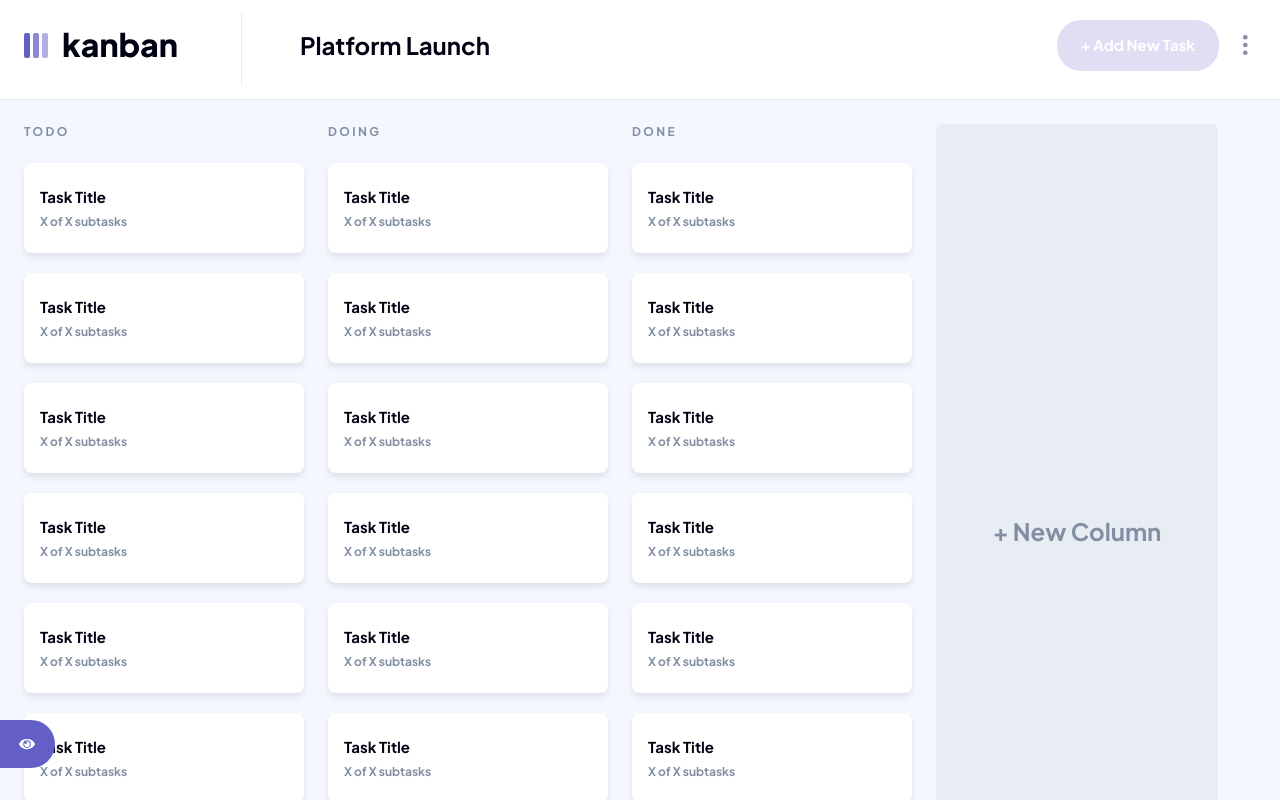
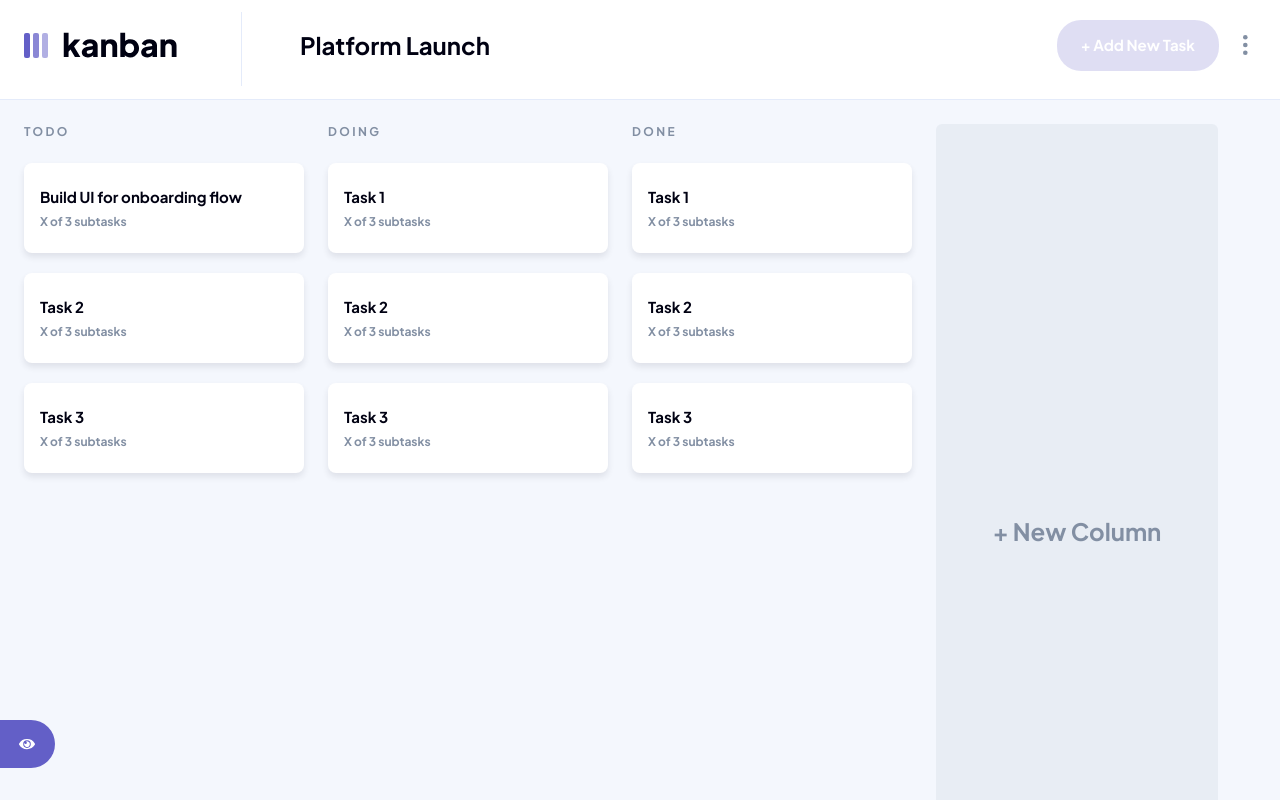
Before and after one commit to BBualdo/kanban-task-manager, a Next.js app: page / in a window 1280 px wide. Built offline with nearby package versions, Linux system fonts and the light colour scheme.

Commit message:
Mapped over tasks

```diff
--- a/app/components/Column.tsx
+++ b/app/components/Column.tsx
@@ -1,51 +1,17 @@
 import { ColumnProps } from "@/ts/types";
+import Task from "./Task";
 
-const Column = ({ columnName }: ColumnProps) => {
+import { v4 as uuidv4 } from "uuid";
+
+const Column = ({ columnName, tasks }: ColumnProps) => {
+  console.log(tasks);
+  const taskElement = tasks.map((task) => (
+    <Task key={uuidv4()} taskName={task.name} subtasks={task.subtasks} />
+  ));
   return (
     <div className="flex flex-col gap-6 min-w-[280px]">
       <h4 className="uppercase text-medium_grey">{columnName}</h4>
-      <div className="flex flex-col gap-5">
-        <div className="py-6 px-4 bg-white flex flex-col gap-2 rounded-[8px] shadow-[0_4px_6px_0] shadow-dark_grey/10">
-          <h3 className="text-black">Task Title</h3>
-          <p className="p-md text-medium_grey">X of X subtasks</p>
-        </div>
-        <div className="py-6 px-4 bg-white flex flex-col gap-2 rounded-[8px] shadow-[0_4px_6px_0] shadow-dark_grey/10">
-          <h3 className="text-black">Task Title</h3>
-          <p className="p-md text-medium_grey">X of X subtasks</p>
-        </div>
-        <div className="py-6 px-4 bg-white flex flex-col gap-2 rounded-[8px] shadow-[0_4px_6px_0] shadow-dark_grey/10">
-          <h3 className="text-black">Task Title</h3>
-          <p className="p-md text-medium_grey">X of X subtasks</p>
-        </div>
-        <div className="py-6 px-4 bg-white flex flex-col gap-2 rounded-[8px] shadow-[0_4px_6px_0] shadow-dark_grey/10">
-          <h3 className="text-black">Task Title</h3>
-          <p className="p-md text-medium_grey">X of X subtasks</p>
-        </div>
-        <div className="py-6 px-4 bg-white flex flex-col gap-2 rounded-[8px] shadow-[0_4px_6px_0] shadow-dark_grey/10">
-          <h3 className="text-black">Task Title</h3>
-          <p className="p-md text-medium_grey">X of X subtasks</p>
-        </div>
-        <div className="py-6 px-4 bg-white flex flex-col gap-2 rounded-[8px] shadow-[0_4px_6px_0] shadow-dark_grey/10">
-          <h3 className="text-black">Task Title</h3>
-          <p className="p-md text-medium_grey">X of X subtasks</p>
-        </div>
-        <div className="py-6 px-4 bg-white flex flex-col gap-2 rounded-[8px] shadow-[0_4px_6px_0] shadow-dark_grey/10">
-          <h3 className="text-black">Task Title</h3>
-          <p className="p-md text-medium_grey">X of X subtasks</p>
-        </div>
-        <div className="py-6 px-4 bg-white flex flex-col gap-2 rounded-[8px] shadow-[0_4px_6px_0] shadow-dark_grey/10">
-          <h3 className="text-black">Task Title</h3>
-          <p className="p-md text-medium_grey">X of X subtasks</p>
-        </div>
-        <div className="py-6 px-4 bg-white flex flex-col gap-2 rounded-[8px] shadow-[0_4px_6px_0] shadow-dark_grey/10">
-          <h3 className="text-black">Task Title</h3>
-          <p className="p-md text-medium_grey">X of X subtasks</p>
-        </div>
-        <div className="py-6 px-4 bg-white flex flex-col gap-2 rounded-[8px] shadow-[0_4px_6px_0] shadow-dark_grey/10">
-          <h3 className="text-black">Task Title</h3>
-          <p className="p-md text-medium_grey">X of X subtasks</p>
-        </div>
-      </div>
+      <div className="flex flex-col gap-5">{taskElement}</div>
     </div>
   );
 };
--- a/app/components/Feed.tsx
+++ b/app/components/Feed.tsx
@@ -19,8 +19,8 @@ const Feed = () => {
 
   const [isEmpty, setIsEmpty] = useState(false);
 
-  const columns = selectedBoard.columns!.map((column) => (
-    <Column key={uuidv4()} columnName={column.name} />
+  const columnElement = selectedBoard.columns!.map((column) => (
+    <Column key={uuidv4()} columnName={column.name} tasks={column.tasks} />
   ));
 
   return (
@@ -43,8 +43,7 @@ const Feed = () => {
       )}
       {!isEmpty && (
         <div className="pt-6 pb-13 px-6 flex gap-6 overflow-scroll">
-          {/* Columns render dynamically */}
-          {columns}
+          {columnElement}
           <button className="bg-medium_grey/10 w-[282px] h-[814px] rounded-[6px] cursor-pointer">
             <h1 className="text-medium_grey">+ New Column</h1>
           </button>
--- /dev/null
+++ b/app/components/Task.tsx
@@ -0,0 +1,13 @@
+import { TaskProps } from "@/ts/types";
+import React from "react";
+
+const Task = ({ taskName, subtasks }: TaskProps) => {
+  return (
+    <div className="py-6 px-4 bg-white flex flex-col gap-2 rounded-[8px] shadow-[0_4px_6px_0] shadow-dark_grey/10 cursor-pointer">
+      <h3 className="text-black">{taskName}</h3>
+      <p className="p-md text-medium_grey">X of {subtasks.length} subtasks</p>
+    </div>
+  );
+};
+
+export default Task;
--- a/app/data/data.ts
+++ b/app/data/data.ts
@@ -8,16 +8,16 @@ const DUMMY_BOARDS: BoardInterface[] = [
         name: "todo",
         tasks: [
           {
-            name: "Task 1",
-            subtasks: ["Subtask 1, Subtask 2, Subtask 3"],
+            name: "Build UI for onboarding flow",
+            subtasks: ["Subtask 1", "Subtask 2", "Subtask 3"],
           },
           {
             name: "Task 2",
-            subtasks: ["Subtask 1, Subtask 2, Subtask 3"],
+            subtasks: ["Subtask 1", "Subtask 2", "Subtask 3"],
           },
           {
             name: "Task 3",
-            subtasks: ["Subtask 1, Subtask 2, Subtask 3"],
+            subtasks: ["Subtask 1", "Subtask 2", "Subtask 3"],
           },
         ],
       },
@@ -26,15 +26,15 @@ const DUMMY_BOARDS: BoardInterface[] = [
         tasks: [
           {
             name: "Task 1",
-            subtasks: ["Subtask 1, Subtask 2, Subtask 3"],
+            subtasks: ["Subtask 1", "Subtask 2", "Subtask 3"],
           },
           {
             name: "Task 2",
-            subtasks: ["Subtask 1, Subtask 2, Subtask 3"],
+            subtasks: ["Subtask 1", "Subtask 2", "Subtask 3"],
           },
           {
             name: "Task 3",
-            subtasks: ["Subtask 1, Subtask 2, Subtask 3"],
+            subtasks: ["Subtask 1", "Subtask 2", "Subtask 3"],
           },
         ],
       },
@@ -43,15 +43,15 @@ const DUMMY_BOARDS: BoardInterface[] = [
         tasks: [
           {
             name: "Task 1",
-            subtasks: ["Subtask 1, Subtask 2, Subtask 3"],
+            subtasks: ["Subtask 1", "Subtask 2", "Subtask 3"],
           },
           {
             name: "Task 2",
-            subtasks: ["Subtask 1, Subtask 2, Subtask 3"],
+            subtasks: ["Subtask 1", "Subtask 2", "Subtask 3"],
           },
           {
             name: "Task 3",
-            subtasks: ["Subtask 1, Subtask 2, Subtask 3"],
+            subtasks: ["Subtask 1", "Subtask 2", "Subtask 3"],
           },
         ],
       },
@@ -65,15 +65,15 @@ const DUMMY_BOARDS: BoardInterface[] = [
         tasks: [
           {
             name: "Task 1",
-            subtasks: ["Subtask 1, Subtask 2, Subtask 3"],
+            subtasks: ["Subtask 1", "Subtask 2", "Subtask 3"],
           },
           {
             name: "Task 2",
-            subtasks: ["Subtask 1, Subtask 2, Subtask 3"],
+            subtasks: ["Subtask 1", "Subtask 2", "Subtask 3"],
           },
           {
             name: "Task 3",
-            subtasks: ["Subtask 1, Subtask 2, Subtask 3"],
+            subtasks: ["Subtask 1", "Subtask 2", "Subtask 3"],
           },
         ],
       },
@@ -82,15 +82,15 @@ const DUMMY_BOARDS: BoardInterface[] = [
         tasks: [
           {
             name: "Task 1",
-            subtasks: ["Subtask 1, Subtask 2, Subtask 3"],
+            subtasks: ["Subtask 1", "Subtask 2", "Subtask 3"],
           },
           {
             name: "Task 2",
-            subtasks: ["Subtask 1, Subtask 2, Subtask 3"],
+            subtasks: ["Subtask 1", "Subtask 2", "Subtask 3"],
           },
           {
             name: "Task 3",
-            subtasks: ["Subtask 1, Subtask 2, Subtask 3"],
+            subtasks: ["Subtask 1", "Subtask 2", "Subtask 3"],
           },
         ],
       },
@@ -99,15 +99,15 @@ const DUMMY_BOARDS: BoardInterface[] = [
         tasks: [
           {
             name: "Task 1",
-            subtasks: ["Subtask 1, Subtask 2, Subtask 3"],
+            subtasks: ["Subtask 1", "Subtask 2", "Subtask 3"],
           },
           {
             name: "Task 2",
-            subtasks: ["Subtask 1, Subtask 2, Subtask 3"],
+            subtasks: ["Subtask 1", "Subtask 2", "Subtask 3"],
           },
           {
             name: "Task 3",
-            subtasks: ["Subtask 1, Subtask 2, Subtask 3"],
+            subtasks: ["Subtask 1", "Subtask 2", "Subtask 3"],
           },
         ],
       },
@@ -121,15 +121,15 @@ const DUMMY_BOARDS: BoardInterface[] = [
         tasks: [
           {
             name: "Task 1",
-            subtasks: ["Subtask 1, Subtask 2, Subtask 3"],
+            subtasks: ["Subtask 1", "Subtask 2", "Subtask 3"],
           },
           {
             name: "Task 2",
-            subtasks: ["Subtask 1, Subtask 2, Subtask 3"],
+            subtasks: ["Subtask 1", "Subtask 2", "Subtask 3"],
           },
           {
             name: "Task 3",
-            subtasks: ["Subtask 1, Subtask 2, Subtask 3"],
+            subtasks: ["Subtask 1", "Subtask 2", "Subtask 3"],
           },
         ],
       },
@@ -138,15 +138,15 @@ const DUMMY_BOARDS: BoardInterface[] = [
         tasks: [
           {
             name: "Task 1",
-            subtasks: ["Subtask 1, Subtask 2, Subtask 3"],
+            subtasks: ["Subtask 1", "Subtask 2", "Subtask 3"],
           },
           {
             name: "Task 2",
-            subtasks: ["Subtask 1, Subtask 2, Subtask 3"],
+            subtasks: ["Subtask 1", "Subtask 2", "Subtask 3"],
           },
           {
             name: "Task 3",
-            subtasks: ["Subtask 1, Subtask 2, Subtask 3"],
+            subtasks: ["Subtask 1", "Subtask 2", "Subtask 3"],
           },
         ],
       },
@@ -155,15 +155,15 @@ const DUMMY_BOARDS: BoardInterface[] = [
         tasks: [
           {
             name: "Task 1",
-            subtasks: ["Subtask 1, Subtask 2, Subtask 3"],
+            subtasks: ["Subtask 1", "Subtask 2", "Subtask 3"],
           },
           {
             name: "Task 2",
-            subtasks: ["Subtask 1, Subtask 2, Subtask 3"],
+            subtasks: ["Subtask 1", "Subtask 2", "Subtask 3"],
           },
           {
             name: "Task 3",
-            subtasks: ["Subtask 1, Subtask 2, Subtask 3"],
+            subtasks: ["Subtask 1", "Subtask 2", "Subtask 3"],
           },
         ],
       },
```
Also changed, not shown: ts/types.ts (+7 -0 lines).
